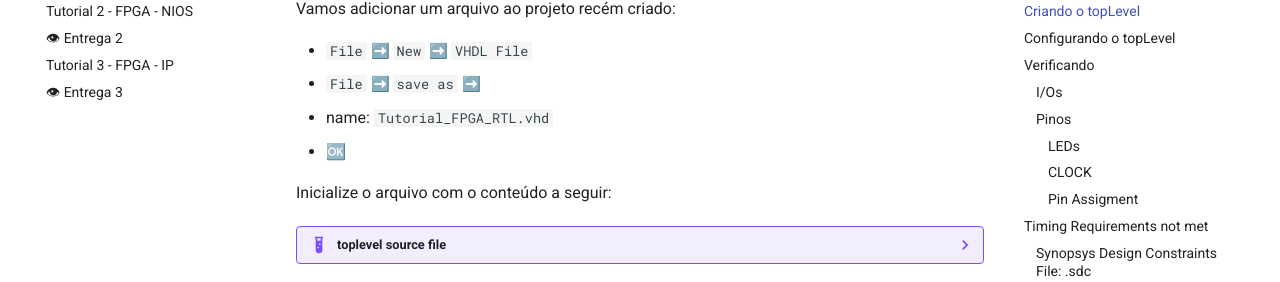
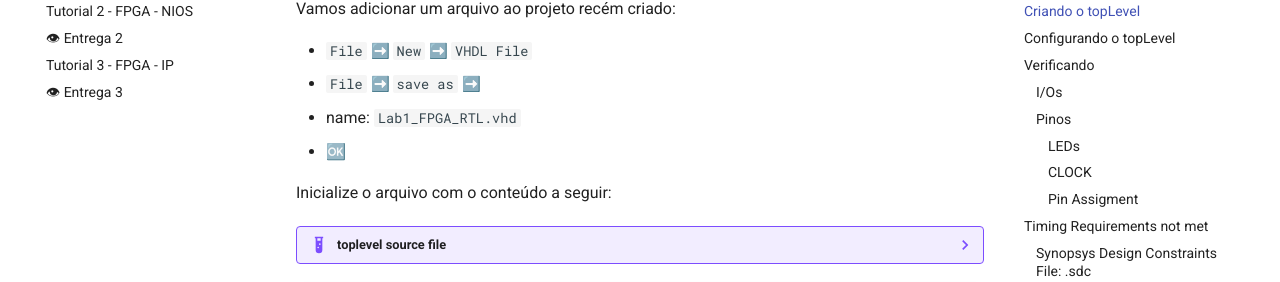
Before and after one commit to Insper/Embarcados-Avancados, an MkDocs documentation site: the page built from docs-src/Tutorial-FPGA-RTL.md, in a window 1280 px wide and 900 px high, scrolled down 1626 px. Shown: the part 151-433 px from the top of the window. Built offline with MkDocs 1.6.1 and Material for MkDocs 9.7.7, drawn with Linux system fonts in a browser that asks for light colours; emoji names are drawn with the system emoji font; comment, search, counter and statistics services are not loaded.

Commit message:
Alterado nome TopLevel

```diff
--- a/docs-src/Tutorial-FPGA-RTL.md
+++ b/docs-src/Tutorial-FPGA-RTL.md
@@ -54,7 +54,7 @@
 
 - `File` :arrow_right:  `New` :arrow_right:  `VHDL File`
 - `File` :arrow_right:  `save as` :arrow_right:
-  - name: `Tutorial_FPGA_RTL.vhd`
+  - name: `Lab1_FPGA_RTL.vhd`
 - 🆗
 
 Inicialize o arquivo com o conteúdo a seguir:
```
